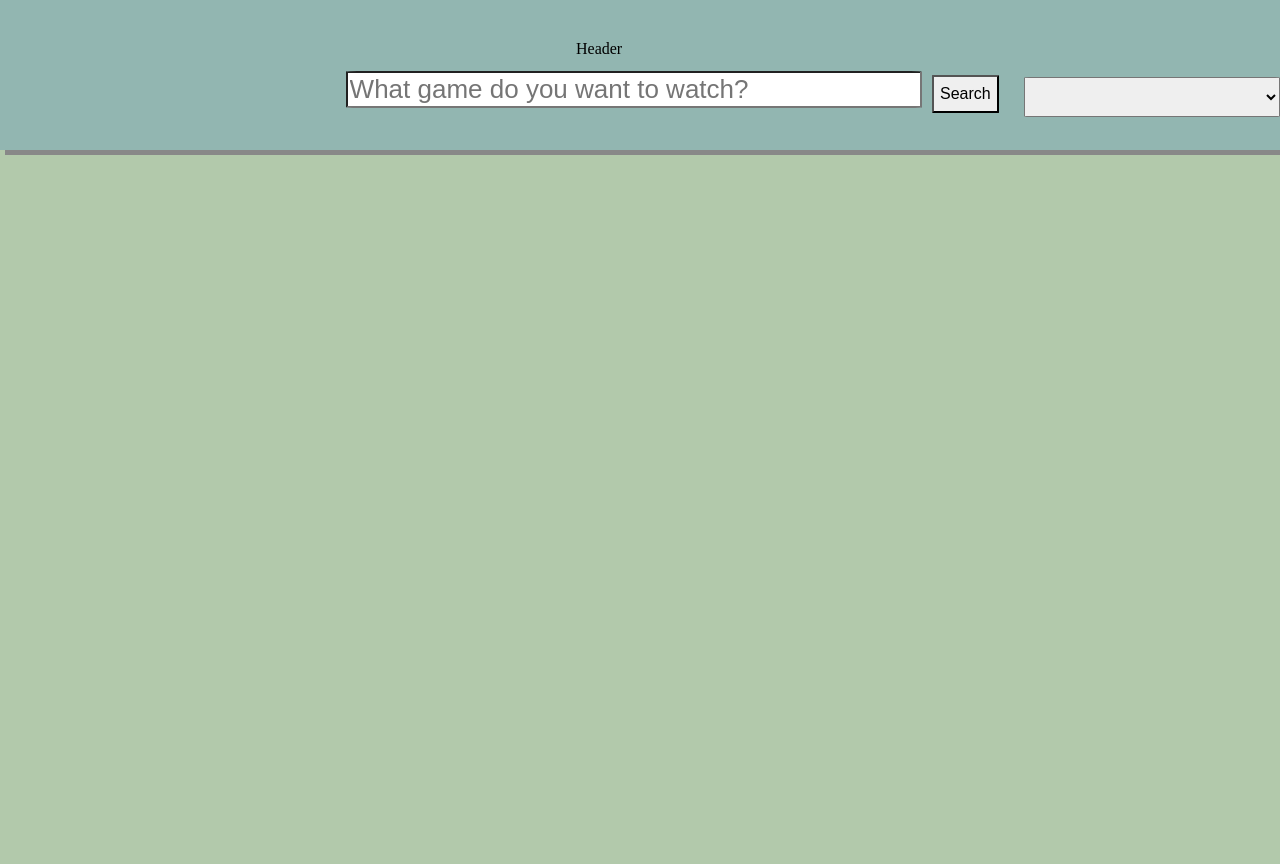
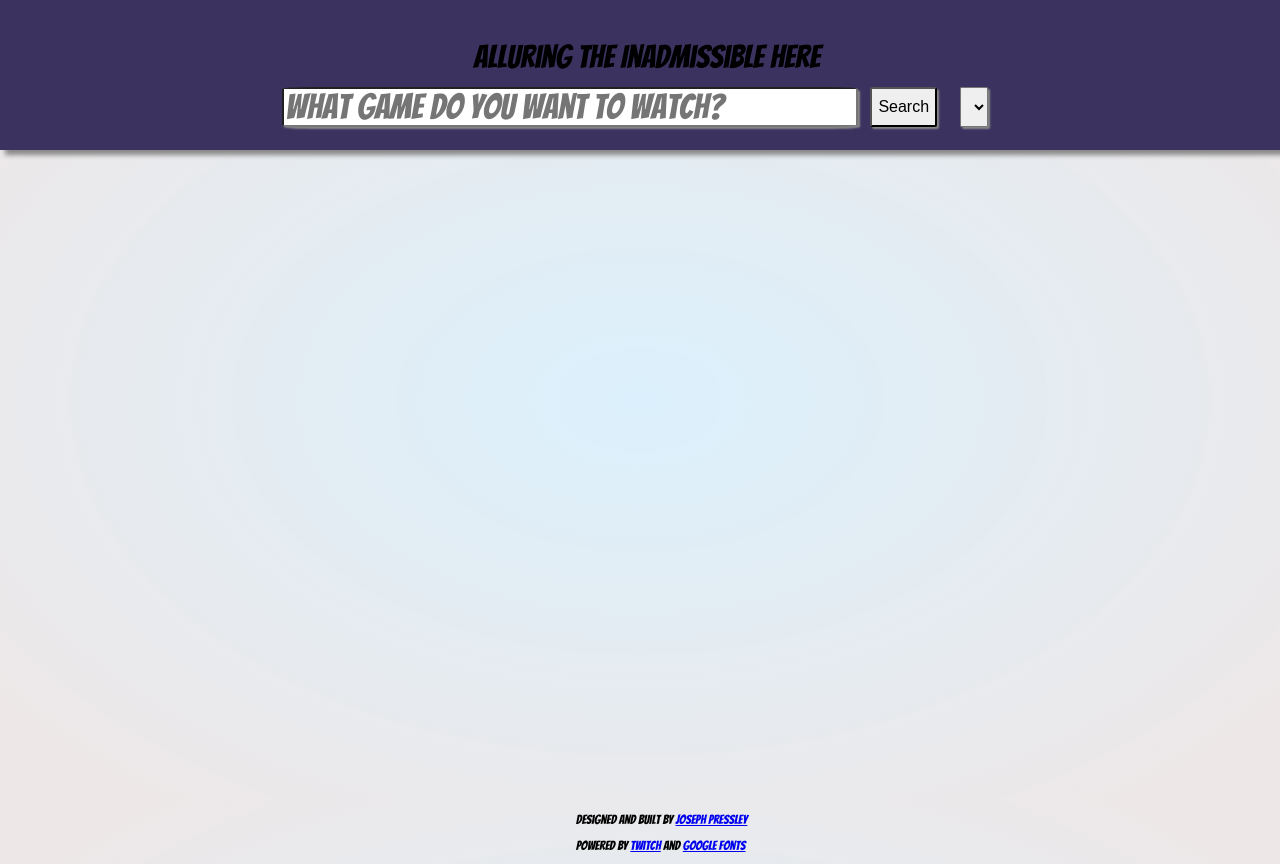
Before and after one commit to joepress/firstcapstone_twitch, a plain HTML site: page index.html in a window 1280 px wide. Before the commit the page ends 800 px from the top, so only its background shows below. Drawn offline with nearby package versions, Linux system fonts and the light colour scheme.

Commit message:
final placement and colors -5/27-, improvements to be done.

```diff
--- a/app.js
+++ b/app.js
@@ -54,14 +54,14 @@ function renderResults(data){ // actually makes the search results function happ
 	var resultElement = "";
 	var resultElementBottom = "";
 	if (data.streams.length > 0) {
-		resultElement += "<span class='topThree'>Most Viewers</span>";
+		resultElement += "<div><span class='topThree'>Most Viewers</span></div>";
 		resultElement += searchResults(data.streams[0].channel.name,' results', 'tr0', 'colOne');
 		resultElement += searchResults(data.streams[1].channel.name,' results', 'tr1', 'colOne');
 		resultElement += searchResults(data.streams[2].channel.name,' results', 'tr2', 'colOne');
 
 		var size = state.currentStream[query].streams.length;
 
-		resultElementBottom += "<span class='lastThree'>Least Viewers</span>";
+		resultElementBottom += "<div><span class='lastThree'>Least Viewers</span></div>";
 		resultElementBottom += searchResults(data.streams[size-3].channel.name,' results', 'tr91', 'colTwo');
 		resultElementBottom += searchResults(data.streams[size-2].channel.name,' results', 'tr92', 'colTwo');
 		resultElementBottom += searchResults(data.streams[size-1].channel.name,' results', 'tr93', 'colTwo');
@@ -92,10 +92,12 @@ function prevResults(state, info){ // fetches the info from the prevStream and p
 	var query = $('.js-input').val();
 	state.prevStream.forEach(function(key){
 		if($('#dropDownMenu option:selected').val() == key["0"]){
+			prevResultElement += "<div><span class='topThree'>Most Viewers</span></div>";
 			prevResultElement += searchResults(key["1"],' results', 'tr0', 'colOne');
 			prevResultElement += searchResults(key["2"],' results', 'tr1', 'colOne');
 			prevResultElement += searchResults(key["3"],' results', 'tr2', 'colOne');
 
+			prevResultElementBottom += "<div><span class='lastThree'>Least Viewers</span></div>";
 			prevResultElementBottom += searchResults(key["4"],' results', 'tr91', 'colTwo');
 			prevResultElementBottom += searchResults(key["5"],' results', 'tr92', 'colTwo');
 			prevResultElementBottom += searchResults(key["6"],' results', 'tr93', 'colTwo');
--- a/index.html
+++ b/index.html
@@ -5,7 +5,7 @@
 	<meta charset='UTF-8'>
 	<link rel='stylesheet' href='main.css'>
 	<link rel='stylesheet' href='float-grid.css'>
-
+	<link href="https://fonts.googleapis.com/css?family=Bangers" rel="stylesheet">
 </head>
 <body>
 
@@ -13,18 +13,15 @@
 
 		<header class='mainHeader'>
 
-		<select id="dropDownMenu" onChange='prevResults(state)'>
-
-		</select>
-
 			<div class='js-search'>
 
-				<span class='websiteName'>Header</span>
+				<div><span class='websiteName'>Alluring The Inadmissible Here </span></div>
 
 				<form class='js-form'>
 
-					<input type='search' class='js-input' placeholder='What game do you want to watch?'>
-					<button type='submit' class='js-button'>Search</button>
+					<div><input type='search' class='js-input' placeholder='What game do you want to watch?'></div>
+					<div><button type='submit' class='js-button'>Search</button></div>
+					<div><select id="dropDownMenu" onChange='prevResults(state)'></select></div>
 
 				</form>
 
@@ -34,8 +31,15 @@
 
 	</div>
 
+	<footer class="footer">
+		<p>Designed and built by <a href="https://github.com/joepress">Joseph Pressley</a></p>
+		<p>Powered by <a href='/www.twitch.tv'>Twitch</a> and <a href="https://fonts.google.com/">Google fonts</a></p>
+	</footer>
+
 	<div class='js-results-top3'></div>
 	<div class='js-results-last3'></div>
+
+
 
 <script type = 'text/javascript' src="https://code.jquery.com/jquery-3.1.0.min.js"></script>
 <script src='app.js'></script>
--- a/main.css
+++ b/main.css
@@ -3,80 +3,97 @@
 }
 
 body{
-	background-color:#B2C9AB;
-	font-size:100%;
+	background: radial-gradient(ellipse at center, rgba(219,240,252,1) 0%,rgba(237, 231, 231, 0.98) 90%);
+	background-attachment: fixed;
 }
 
 .mainHeader{
-/*	border:1px solid black;*/
 	height:150px;
 	width:100%;
-	box-shadow: 5px 5px #888888;
-	background-color:#92B6B1;
-	/*border-radius:5px;*/
+	box-shadow: 5px 5px 5px #888888;
+	background-color:rgba(57, 46, 92, 0.98);
 	position: absolute;
 	top: 0px;
 	right: 0;
 	left: 0;
 	margin: 0 auto;
-
 }
 
 .websiteName{/* centering header text in div*/
 	position:relative;
 	top:40px;
 	right: 0;
-	left: 45%;
+	left: 37%;
 	margin: 0 auto;
+	font-size:100%;
+	font-size:2em;
+	font-family: 'Bangers', cursive;
 }
-.js-search{/* centers text and button together with div*/
 
-}
 .js-form{/* gives the the input and button space from the header text */
 	padding-top:1%;
 	position:relative;
 	top: 40px;
-
 }
 .js-input{/* gives size to text input*/
 	width:45%;
 	height:40px;
-	position:relative;
-	top:;
-	right: 0;
-	left: 27%;
-	margin: 0 auto;
-	border-radius:2%;
-	font-size:26px;
-	height:100%;
-
-
-
+	position:absolute;
+	left: 22%;
+	border-radius:5%;
+	font-size:35px;
+	height:40px;
+	box-shadow: 2px 2px 2px #888888;
+	font-family: 'Bangers', cursive;
 
 }
 .js-button{/* spaces the button from the input text*/
-	margin-left:.2%;
-	position:relative;
-	top: 1px;
-	right: 0;
-	left: 27.5%;
-	margin: 0 auto;
-	border-radius:2%;
-	height:38px;
+	position:absolute;
+	top: 100%;
+	left: 68%;
+	border-radius:5%;
+	height:40px;
 	font-size:100%;
+	box-shadow: 2px 2px 2px #888888;
 }
 
 .results{
-	/*border: 1px black solid;*/
 	box-shadow: 10px 10px 5px #888888;
 }
 #dropDownMenu{
 	z-index:1;
 	position:absolute;
-	top:51%;
-	right: 0;
-	left: 80%;
-	margin: 0 auto;
-	border-radius:2%;
+	top:100%;
+	left: 75%;
+	border-radius:5%;
 	height:40px;
+	font-size:1.5em;
+	box-shadow: 2px 2px 2px #888888;
+	font-family: 'Bangers', cursive;
+	padding-right:.5%;
 }
+.topThree,.lastThree{
+	position:absolute;
+	left:-30%;
+	font-size:40px;
+	font-family: 'Bangers', cursive;
+}
+
+.lastThree{
+	top:15%;
+}
+.topThree{
+	top:10%;
+}
+.streamerName{
+	font-size:1.5em;
+	font-family: 'Bangers', cursive;
+}
+.footer{
+	position:absolute;
+	top:100%;
+	left:45%;
+	z-index:1;
+	font-size:80%;
+	font-family: 'Bangers', cursive;
+}
```
